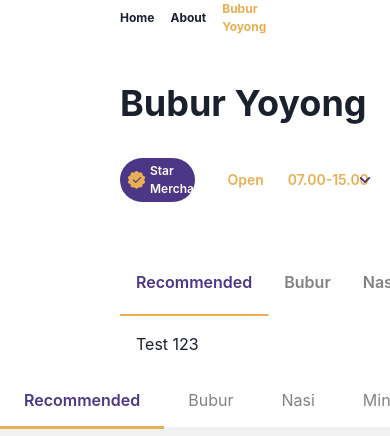
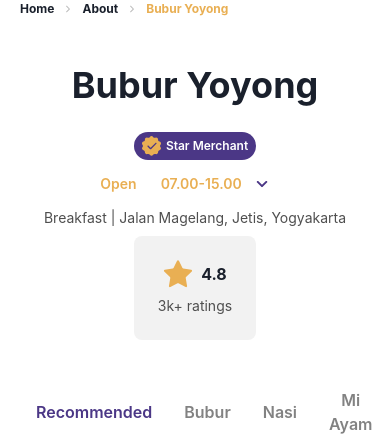
Before and after one commit to aryakpt/react-assestment, a React (Create React App) app: page / in a window 390 px wide. Shown: the top 436 px of the page. Built offline with nearby package versions, Linux system fonts and the light colour scheme.

Commit message:
fix: responsiveness in header

```diff
--- a/src/components/UI/RatingBox/RatingBox.css
+++ b/src/components/UI/RatingBox/RatingBox.css
@@ -22,7 +22,19 @@
 }
 
 .text-header-grey {
-  color: var(--grey-2);
+  color: #4f4f4f;
   font-weight: 400;
   line-height: 20px;
 }
+
+@media only screen and (max-width: 800px) {
+  .text-header-grey {
+    text-align: center;
+  }
+}
+
+@media only screen and (max-width: 768px) {
+  .rating-box-container {
+    width: max-content;
+  }
+}
--- a/src/components/UI/RatingBox/RatingBox.js
+++ b/src/components/UI/RatingBox/RatingBox.js
@@ -10,7 +10,7 @@ const RatingBox = ({ rating, count }) => {
         <p>{rating}</p>
       </section>
       <section>
-        <p className='text-14px text-grey'>{count / 1000}k+ ratings</p>
+        <p className='text-14px text-header-grey'>{count / 1000}k+ ratings</p>
       </section>
     </div>
   );
--- a/src/components/container/Header/Header.css
+++ b/src/components/container/Header/Header.css
@@ -2,8 +2,31 @@
   display: flex;
   flex-direction: column;
   gap: 40px;
-  padding: 0px 120px;
+  /* padding: 0px 120px; */
   background: white;
+  min-width: 1200px;
+}
+
+.header-container {
+  background: white;
+  display: flex;
+  flex-direction: column;
+  align-items: center;
+}
+
+.header-wrapper {
+  max-width: 1200px;
+}
+
+.header-content-wrapper {
+  display: flex;
+  justify-content: space-between;
+}
+
+.header-attribute-wrapper {
+  display: flex;
+  align-items: center;
+  gap: 32px;
 }
 
 .flex {
@@ -54,3 +77,51 @@
   font-weight: 400;
   line-height: 20px;
 }
+
+@media only screen and (max-width: 1200px) {
+  .restaurant-header {
+    min-width: 100%;
+  }
+
+  .header-container {
+    align-items: initial;
+    padding: 0px 20px;
+  }
+
+  .header-attribute-wrapper {
+    gap: 24px;
+  }
+}
+
+@media only screen and (max-width: 768px) {
+  .restaurant-header {
+    min-width: 100%;
+  }
+
+  .header-attribute-wrapper {
+    gap: 12px;
+  }
+
+  .header-container {
+    align-items: initial;
+    padding: 0px 20px;
+  }
+
+  .header-content-wrapper {
+    flex-direction: column;
+    gap: 8px;
+    align-items: center;
+  }
+}
+
+@media only screen and (max-width: 650px) {
+  .header-attribute-wrapper {
+    display: flex;
+    flex-direction: column;
+    gap: 4px;
+  }
+
+  .title-restaurant {
+    text-align: center;
+  }
+}
--- a/src/components/container/Header/Header.js
+++ b/src/components/container/Header/Header.js
@@ -6,16 +6,18 @@ import '../../../App.css';
 
 const Header = () => {
   return (
+    <div class='header-container'>
+      <div className='header-wrapper'>
         <header className='restaurant-header'>
           <section>
             <Breadcrumb links={breadCrumbLink} />
           </section>
-      <section className='flex space-between'>
+          <section className='header-content-wrapper'>
             <section className='flex flex-col gap-5'>
-          <h2 className='bold' style={{ fontSize: '36px' }}>
+              <h2 className='bold title-restaurant' style={{ fontSize: '36px' }}>
                 Bubur Yoyong
               </h2>
-          <section className='flex align-items-center gap-8'>
+              <section className='header-attribute-wrapper'>
                 <Badge type='Top Seller' title='Star Merchant' />
                 <section className='flex align-items-center gap-2'>
                   <p className='text-schedule'>Open</p>
@@ -34,6 +36,8 @@ const Header = () => {
             <Tabs data={tabsData} />
           </section>
         </header>
+      </div>
+    </div>
   );
 };
 
```
Lines whose indentation alone changed are shown as unchanged.
